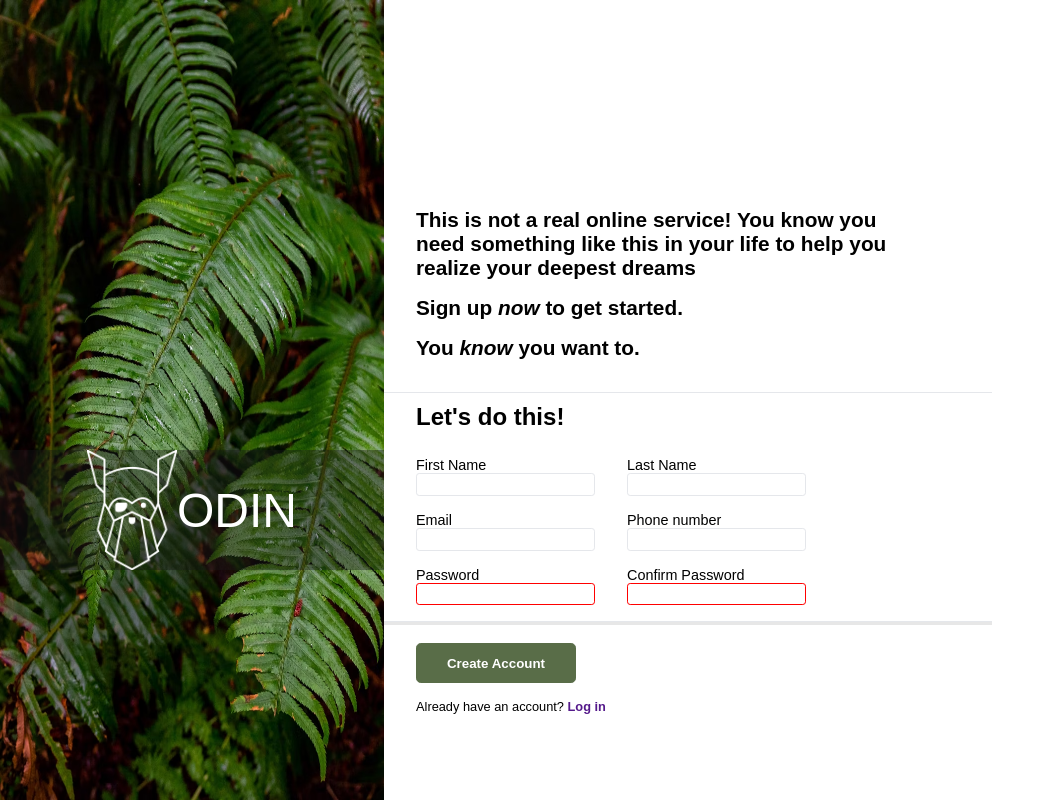
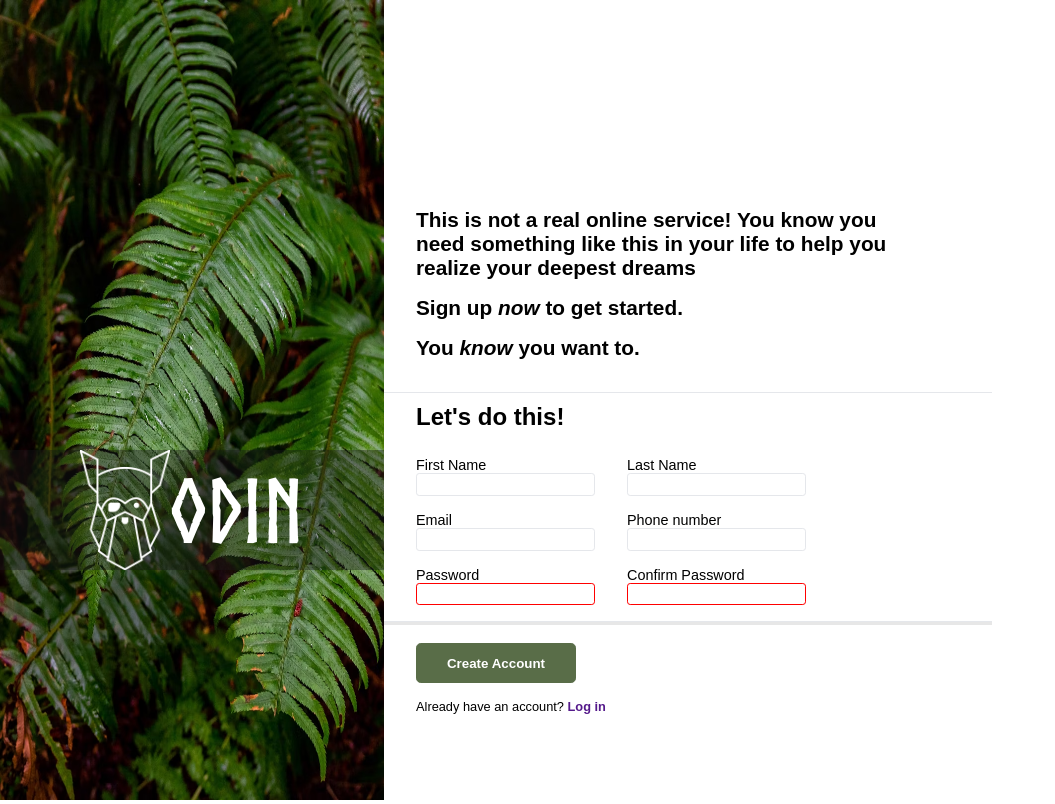
Before and after one commit to dennisfyren/Sign-up_form, a plain HTML site: page index.html in a window 1280 px wide. Shown: the whole page, without its empty margins (0-1055 px from the left). Drawn offline with Linux system fonts and the light colour scheme.

Commit message:
Fixed a few minor issues + the custom font werent loading in properly

```diff
--- a/index.html
+++ b/index.html
@@ -11,7 +11,7 @@
         <div class="side">
             <div class="logo">
                 <img src="./Assets/odin-lined.png" id="icon" class="opac">
-                <p class="opac">ODIN</p>
+                <p class="opac" id="odin">ODIN</p>
             </div>
             <img src="./Assets/background.avif" id="background">
 
--- a/style.css
+++ b/style.css
@@ -1,4 +1,7 @@
-
+@font-face {
+    font-family: CustomFont;
+    src: url('./Assets/Norse-Bold.otf');
+}
 *{
     font-family: Arial, Helvetica, sans-serif;
     padding: 0;
@@ -6,13 +9,7 @@
     --button-color: #596D48;
     --input-border: #E5E7EB;
 }
-@font-face {
-    font-family: CustomFont;
-    src: url('./Assets/Norse-Bold.otf');
-};
-:root {
 
-}
 .wrapper {
     display: flex;
 }
@@ -88,6 +85,10 @@ input:focus {
     font-weight: bold;
     text-decoration: none;
 }
+#odin {
+    font-family: CustomFont;
+    font-size: 5.5rem;
+}
 .side {
     width: 30vw;
 }
@@ -101,7 +102,6 @@ input:focus {
 .logo {
     position: absolute;
     display: flex;
-    font-family: CustomFont;
     font-size: 3rem;
     align-items: center;
     color: white;
```
